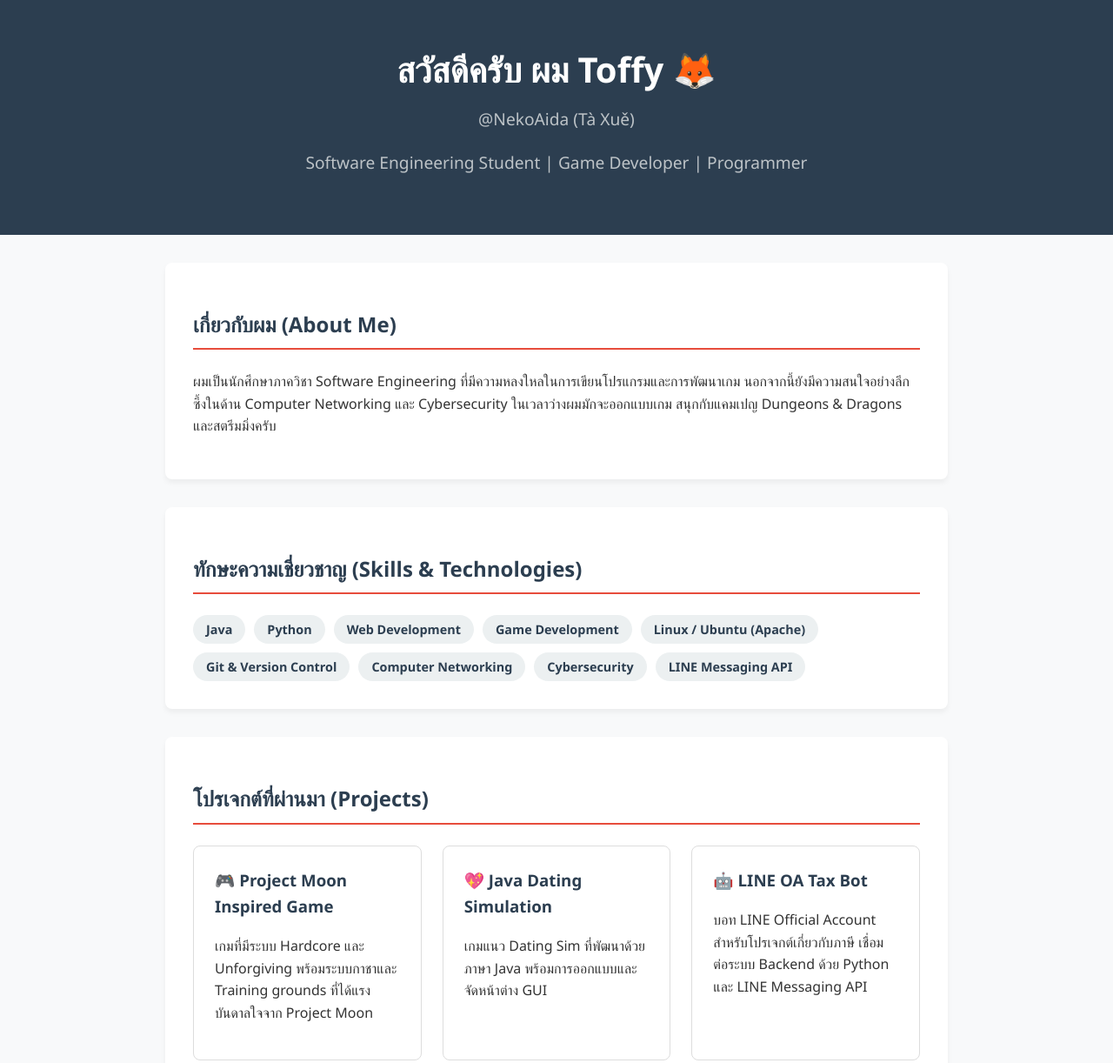
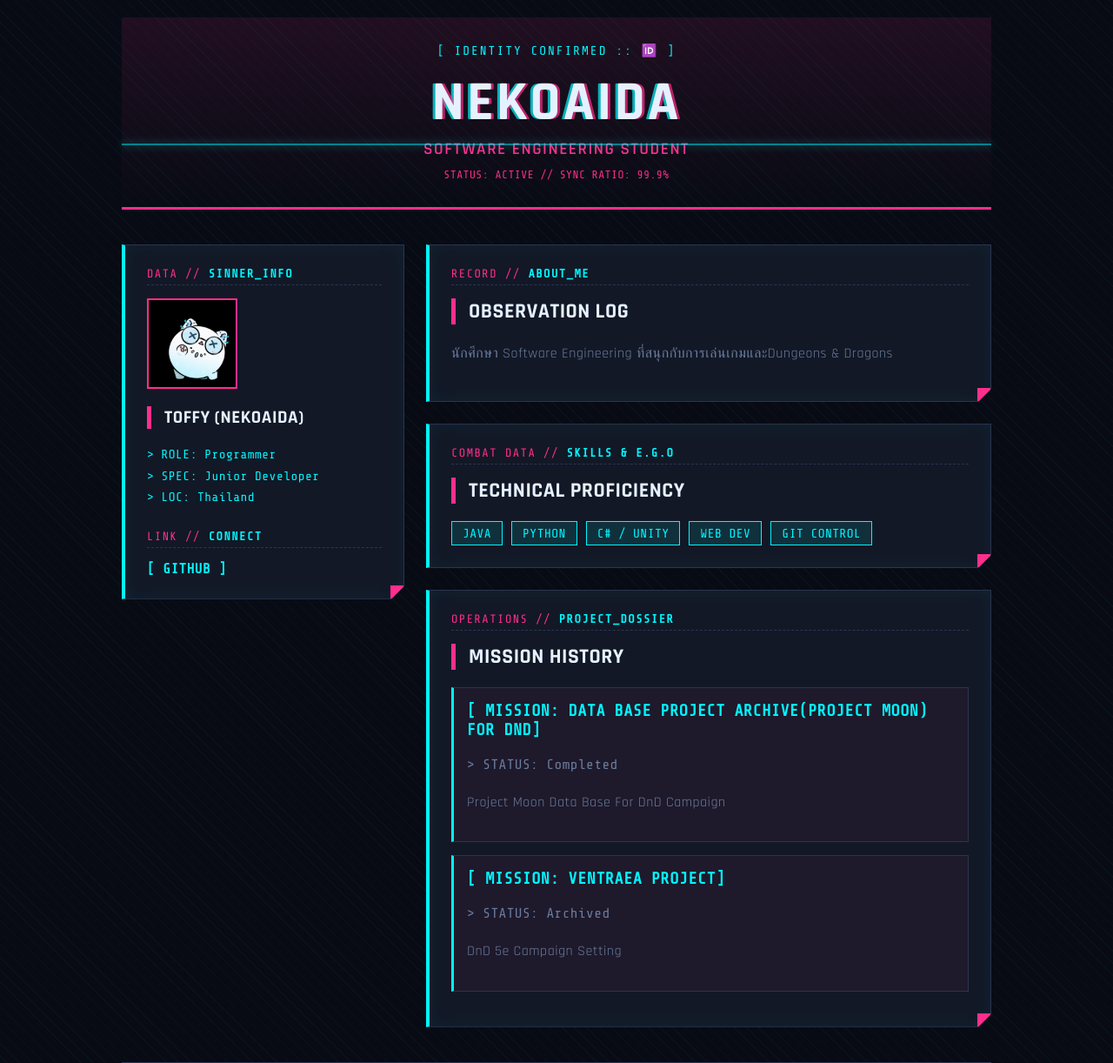
Before and after one commit to NekoAida/nekoaida.github.io, a plain HTML site: page index.html in a window 1280 px wide. Shown: the top 1222 px of the page at 87% size. Drawn offline with nearby package versions, Linux system fonts and the light colour scheme.

Commit message:
feat: Implement Limbus Company-inspired design with new CSS stylesheet, updated HTML structure, and a new image asset.

```diff
--- a/index.html
+++ b/index.html
@@ -1,195 +1,94 @@
 <!DOCTYPE html>
-<html lang="th">
+<html lang="en">
 <head>
     <meta charset="UTF-8">
     <meta name="viewport" content="width=device-width, initial-scale=1.0">
-    <title>Toffy (NekoAida) - Portfolio</title>
-    <style>
-        :root {
-            --primary-color: #2c3e50;
-            --secondary-color: #e74c3c;
-            --bg-color: #f8f9fa;
-            --text-color: #333;
-        }
-        body {
-            font-family: 'Segoe UI', Tahoma, Geneva, Verdana, sans-serif;
-            margin: 0;
-            padding: 0;
-            background-color: var(--bg-color);
-            color: var(--text-color);
-            line-height: 1.6;
-        }
-        header {
-            background-color: var(--primary-color);
-            color: white;
-            text-align: center;
-            padding: 3rem 1rem;
-        }
-        header h1 {
-            margin: 0;
-            font-size: 2.5rem;
-        }
-        header p {
-            font-size: 1.2rem;
-            color: #bdc3c7;
-            margin-top: 10px;
-        }
-        .container {
-            max-width: 900px;
-            margin: auto;
-            padding: 2rem;
-        }
-        .section-title {
-            color: var(--primary-color);
-            border-bottom: 2px solid var(--secondary-color);
-            padding-bottom: 0.5rem;
-            margin-bottom: 1.5rem;
-        }
-        .about, .skills, .projects, .contact {
-            background: white;
-            padding: 2rem;
-            border-radius: 8px;
-            box-shadow: 0 4px 6px rgba(0,0,0,0.05);
-            margin-bottom: 2rem;
-        }
-        .skills-list {
-            display: flex;
-            flex-wrap: wrap;
-            gap: 10px;
-        }
-        .skill-tag {
-            background-color: #ecf0f1;
-            padding: 5px 15px;
-            border-radius: 20px;
-            font-size: 0.9rem;
-            font-weight: bold;
-            color: var(--primary-color);
-            transition: background-color 0.2s;
-        }
-        .skill-tag:hover {
-            background-color: var(--secondary-color);
-            color: white;
-        }
-        .project-grid {
-            display: grid;
-            grid-template-columns: repeat(auto-fit, minmax(250px, 1fr));
-            gap: 1.5rem;
-        }
-        .project-card {
-            border: 1px solid #ddd;
-            border-radius: 8px;
-            padding: 1.5rem;
-            transition: transform 0.2s, box-shadow 0.2s;
-        }
-        .project-card:hover {
-            transform: translateY(-5px);
-            box-shadow: 0 6px 12px rgba(0,0,0,0.1);
-        }
-        .project-card h3 {
-            margin-top: 0;
-            color: var(--primary-color);
-        }
-        .social-links a {
-            display: inline-block;
-            margin-right: 15px;
-            color: var(--primary-color);
-            text-decoration: none;
-            font-weight: bold;
-        }
-        .social-links a:hover {
-            color: var(--secondary-color);
-        }
-        footer {
-            text-align: center;
-            padding: 1.5rem;
-            background-color: var(--primary-color);
-            color: white;
-            margin-top: 2rem;
-        }
-    </style>
+    <title>NekoAida : LIMBUS IDENTITY</title>
+    <link href="https://fonts.googleapis.com/css2?family=Rajdhani:wght@400;600;700&family=Share+Tech+Mono&display=swap" rel="stylesheet">
+    <link rel="stylesheet" href="style.css">
 </head>
 <body>
 
-    <header>
-        <h1>สวัสดีครับ ผม Toffy 🦊</h1>
-        <p>@NekoAida (Tà Xuě)</p>
-        <p>Software Engineering Student | Game Developer | Programmer</p>
+    <div class="container">
+        <header class="limbus-header">
+            <span class="identity-stamp">[ IDENTITY CONFIRMED :: 🆔 ]</span>
+            <h1 class="sinner-name">NekoAida</h1>
+            <span class="sinner-title">Software Engineering Student</span>
+            <div class="mono-font" style="color: var(--neon-pink); margin-top: 10px; font-size: 0.8rem;">
+                STATUS: ACTIVE // SYNC RATIO: 99.9%
+            </div>
         </header>
 
-    <div class="container">
+        <div class="main-grid">
+            <aside>
+                <div class="limbus-panel">
+                    <span class="panel-label">DATA // <strong>SINNER_INFO</strong></span>
+                    <div style="width: 100px; height: 100px; background: #000; border: 2px solid var(--neon-pink); margin-bottom: 20px; display: flex; justify-content: center; align-items: center; color: var(--neon-pink); font-size: 2rem;">
+                        <img src="Cat.png" alt="Profile" style="width: 100%; height: 100%; object-fit: cover; display: block;">
+                    </div>
+                    <h2 style="font-size: 1.3rem;">Toffy (NekoAida)</h2>
+                    <p class="mono-font" style="font-size: 0.9rem; color: var(--neon-blue);">
+                        > ROLE: Programmer<br>
+                        > SPEC: Junior Developer<br>
+                        > LOC: Thailand
+                    </p>
+                    <div style="margin-top: 25px;">
+                        <span class="panel-label">LINK // <strong>CONNECT</strong></span>
+                        <div class="social-links mono-font">
+                             <a href="https://github.com/NekoAida" target="_blank">[ GITHUB ]</a>
+                        </div>
+                    </div>
+                </div>
+            </aside>
 
-        <section class="about">
-            <h2 class="section-title">เกี่ยวกับผม (About Me)</h2>
-            <p>ผมเป็นนักศึกษาภาควิชา Software Engineering ที่มีความหลงใหลในการเขียนโปรแกรมและการพัฒนาเกม นอกจากนี้ยังมีความสนใจอย่างลึกซึ้งในด้าน Computer Networking และ Cybersecurity ในเวลาว่างผมมักจะออกแบบเกม สนุกกับแคมเปญ Dungeons & Dragons และสตรีมมิ่งครับ</p>
-        </section>
+            <main>
+                <div class="limbus-panel" style="margin-bottom: 25px;">
+                     <span class="panel-label">RECORD // <strong>ABOUT_ME</strong></span>
+                     <h2>Observation Log</h2>
+                     <p>นักศึกษา Software Engineering ที่สนุกกับการเล่นเกมและDungeons & Dragons</p>
+                </div>
 
-        <section class="skills">
-            <h2 class="section-title">ทักษะความเชี่ยวชาญ (Skills & Technologies)</h2>
+                <div class="limbus-panel" style="margin-bottom: 25px;">
+                    <span class="panel-label">COMBAT DATA // <strong>SKILLS & E.G.O</strong></span>
+                    <h2>Technical Proficiency</h2>
                     <div class="skills-list">
                         <span class="skill-tag">Java</span>
                         <span class="skill-tag">Python</span>
-                <span class="skill-tag">Web Development</span>
-                <span class="skill-tag">Game Development</span>
-                <span class="skill-tag">Linux / Ubuntu (Apache)</span>
-                <span class="skill-tag">Git & Version Control</span>
-                <span class="skill-tag">Computer Networking</span>
-                <span class="skill-tag">Cybersecurity</span>
-                <span class="skill-tag">LINE Messaging API</span>
+                        <span class="skill-tag">C# / Unity</span>
+                        <span class="skill-tag">Web Dev</span>
+                        <span class="skill-tag">Git Control</span>
                     </div>
-        </section>
-
-        <section class="projects">
-            <h2 class="section-title">โปรเจกต์ที่ผ่านมา (Projects)</h2>
-            <div class="project-grid">
-
-                <div class="project-card">
-                    <h3>🎮 Project Moon Inspired Game</h3>
-                    <p>เกมที่มีระบบ Hardcore และ Unforgiving พร้อมระบบกาชาและ Training grounds ที่ได้แรงบันดาลใจจาก Project Moon</p>
                 </div>
 
-                <div class="project-card">
-                    <h3>💖 Java Dating Simulation</h3>
-                    <p>เกมแนว Dating Sim ที่พัฒนาด้วยภาษา Java พร้อมการออกแบบและจัดหน้าต่าง GUI</p>
+                <div class="limbus-panel">
+                    <span class="panel-label">OPERATIONS // <strong>PROJECT_DOSSIER</strong></span>
+                    <h2>Mission History</h2>
+
+                    <div class="project-grid">
+                         <div class="project-card" style="border-left-color: var(--neon-blue);">
+                            <h3 style="color: var(--neon-blue);">[ MISSION: Data Base Project Archive(Project Moon) for DnD]</h3>
+                             <p class="mono-font">> STATUS: Completed</p>
+                            <p>Project Moon Data Base For DnD Campaign</p>
+                        </div>
                     </div>
 
-                <div class="project-card">
-                    <h3>🤖 LINE OA Tax Bot</h3>
-                    <p>บอท LINE Official Account สำหรับโปรเจกต์เกี่ยวกับภาษี เชื่อมต่อระบบ Backend ด้วย Python และ LINE Messaging API</p>
+                    <div class="project-grid">
+                         <div class="project-card" style="border-left-color: var(--neon-blue);">
+                            <h3 style="color: var(--neon-blue);">[ MISSION: Ventraea Project]</h3>
+                             <p class="mono-font">> STATUS: Archived</p>
+                            <p>DnD 5e Campaign Setting</p>
+                        </div>
+                    </div>
                 </div>
 
-                <div class="project-card">
-                    <h3>🌐 Ubuntu Web Server</h3>
-                    <p>การดีพลอย Apache Web Server บน Ubuntu Virtual Machine พร้อมการจัดการ Network และ Firewall Configuration</p>
-                </div>
-
-                <div class="project-card">
-                    <h3>📱 Mobile-First Web Page</h3>
-                    <p>โปรเจกต์การพัฒนาหน้าเว็บไซต์ด้วยแนวคิด Mobile-first เพื่อรองรับการแสดงผลบนอุปกรณ์ทุกขนาด</p>
-                </div>
-
-                <div class="project-card">
-                    <h3>🧮 Calculator App</h3>
-                    <p>โปรเจกต์ทำงานร่วมกันเป็นทีมในการพัฒนาแอปพลิเคชันเครื่องคิดเลข โดยมี Git ในการจัดการเวอร์ชันของโค้ด</p>
-                </div>
-
-            </div>
-        </section>
-
-        <section class="contact">
-            <h2 class="section-title">ช่องทางการติดต่อ (Contact & Links)</h2>
-            <p>สามารถติดตามผลงาน สตรีมมิ่ง หรือติดต่อพูดคุยเรื่องโปรเจกต์ได้ที่ช่องทางเหล่านี้ครับ:</p>
-            <div class="social-links">
-                <a href="https://github.com/NekoAida" target="_blank">🔗 GitHub (@NekoAida)</a>
-                <a href="#">📺 Twitch / YouTube</a>
-                <a href="#">📧 Email Contact</a>
-            </div>
-        </section>
+            </main>
+        </div> <footer class="limbus-footer mono-font">
+            <p>////////////////////////////////////////</p>
+            <p>© 2026 NEKOAIDA CORP. ALL RIGHTS RESERVED. | SYSTEM VER. 3.0.1 (PINK_PROTOCOL)</p>
+            <p>////////////////////////////////////////</p>
+        </footer>
 
     </div>
 
-    <footer>
-        <p>© 2026 NekoAida (Toffy). All rights reserved.</p>
-    </footer>
-
 </body>
 </html>
--- /dev/null
+++ b/style.css
@@ -0,0 +1,215 @@
+:root {
+    /* --- Limbus NekoAida Color Palette --- */
+    --bg-core: #080b14; /* พื้นหลังดำน้ำเงินเข้มสุด */
+    --panel-dark: #121826; /* สีพื้นหลังของกล่องข้อความ */
+    --neon-pink: #ff2e8c; /* ชมพูนีออน สียืนหนึ่ง */
+    --neon-blue: #00f7ff; /* ฟ้านีออน สีรอง */
+    --text-light: #e6f1ff; /* สีตัวอักษรหลัก ขาวอมฟ้า */
+    --text-dim: #6a7d9e; /* สีตัวอักษรข้อมูลย่อย */
+    --border-color: #2a3550; /* สีขอบทั่วไป */
+}
+
+body {
+    margin: 0;
+    padding: 0;
+    background-color: var(--bg-core);
+    /* สร้าง Pattern เส้นทแยงมุมแบบ Limbus */
+    background-image: repeating-linear-gradient(45deg, rgba(0, 247, 255, 0.03) 0px, rgba(0, 247, 255, 0.03) 1px, transparent 1px, transparent 10px);
+    color: var(--text-light);
+    font-family: 'Rajdhani', sans-serif;
+    letter-spacing: 0.5px;
+}
+
+/* Font สำหรับข้อมูลดิบๆ */
+.mono-font {
+    font-family: 'Share Tech Mono', monospace;
+}
+
+.container {
+    max-width: 1000px;
+    margin: auto;
+    padding: 20px;
+}
+
+/* --- HEADER STYLE: Limbus Title Card --- */
+.limbus-header {
+    text-align: center;
+    padding: 30px 20px;
+    margin-bottom: 40px;
+    border-bottom: 3px solid var(--neon-pink);
+    position: relative;
+    background: linear-gradient(180deg, rgba(255, 46, 140, 0.1) 0%, rgba(8, 11, 20, 0) 100%);
+}
+
+/* เส้น Scanline วิ่งๆ */
+.limbus-header::before {
+    content: '';
+    position: absolute;
+    top: 0; left: 0; right: 0; height: 2px;
+    background: var(--neon-blue);
+    box-shadow: 0 0 10px var(--neon-blue);
+    animation: scanline 3s linear infinite;
+    opacity: 0.5;
+}
+@keyframes scanline { 0% { top: 0; } 100% { top: 100%; } }
+
+.identity-stamp {
+    font-family: 'Share Tech Mono', monospace;
+    color: var(--neon-blue);
+    font-size: 0.9rem;
+    letter-spacing: 2px;
+    margin-bottom: 10px;
+    display: block;
+}
+
+h1.sinner-name {
+    margin: 0;
+    font-size: 4rem;
+    text-transform: uppercase;
+    font-weight: 700;
+    color: var(--text-light);
+    /* Effect ตัวอักษรซ้อนกันแบบ Glitch */
+    text-shadow: 3px 0px 0px rgba(255, 46, 140, 0.7), -3px 0px 0px rgba(0, 247, 255, 0.7);
+    letter-spacing: 3px;
+}
+
+.sinner-title {
+     color: var(--neon-pink);
+     font-size: 1.2rem;
+     font-weight: 600;
+     text-transform: uppercase;
+     letter-spacing: 1.5px;
+}
+
+/* --- GRID LAYOUT --- */
+.main-grid {
+    display: grid;
+    grid-template-columns: 1fr;
+    gap: 25px;
+}
+@media (min-width: 768px) {
+    .main-grid {
+        grid-template-columns: 1fr 2fr; /* ซ้ายเล็ก ขวาใหญ่ */
+    }
+}
+
+/* --- LIMBUS PANEL (กล่องข้อความสไตล์ Limbus) --- */
+.limbus-panel {
+    background-color: var(--panel-dark);
+    border: 1px solid var(--border-color);
+    padding: 25px;
+    position: relative;
+    /* มุมตัด (Cut corners) */
+    clip-path: polygon(
+        0 0,
+        100% 0,
+        100% calc(100% - 15px),
+        calc(100% - 15px) 100%,
+        0 100%
+    );
+    border-left: 4px solid var(--neon-blue);
+    box-shadow: inset 0 0 20px rgba(0, 247, 255, 0.05);
+}
+
+/* แถบสีชมพูที่มุมขวาล่าง */
+.limbus-panel::after {
+    content: '';
+    position: absolute;
+    bottom: 0; right: 0;
+    width: 15px; height: 15px;
+    background-color: var(--neon-pink);
+}
+
+.panel-label {
+    font-family: 'Share Tech Mono', monospace;
+    color: var(--neon-pink);
+    font-size: 0.85rem;
+    text-transform: uppercase;
+    letter-spacing: 1.5px;
+    margin-bottom: 15px;
+    display: block;
+    border-bottom: 1px dashed var(--border-color);
+    padding-bottom: 5px;
+}
+.panel-label strong { color: var(--neon-blue); }
+
+/* --- CONTENT STYLES --- */
+h2 {
+    color: var(--text-light);
+    text-transform: uppercase;
+    border-left: 5px solid var(--neon-pink);
+    padding-left: 15px;
+    margin-top: 0;
+}
+
+p { color: var(--text-dim); line-height: 1.7; }
+
+/* Skills Tags (E.G.O Gift style) */
+.skills-list { display: flex; flex-wrap: wrap; gap: 10px; }
+.skill-tag {
+    background: rgba(0, 247, 255, 0.1);
+    border: 1px solid var(--neon-blue);
+    color: var(--neon-blue);
+    padding: 5px 12px;
+    font-family: 'Share Tech Mono', monospace;
+    font-size: 0.9rem;
+    text-transform: uppercase;
+    position: relative;
+    transition: 0.3s;
+}
+.skill-tag:hover {
+    background: var(--neon-blue);
+    color: var(--bg-core);
+    box-shadow: 0 0 15px var(--neon-blue);
+}
+/* มุมตัดเล็กๆ ของ Tag */
+.skill-tag::before {
+    content: ''; position: absolute; top: -1px; left: -1px; width: 5px; height: 5px;
+    border-top: 1px solid var(--neon-blue); border-left: 1px solid var(--neon-blue);
+}
+
+/* Project Cards (Mission Dossier style) */
+.project-card {
+    background: rgba(255, 46, 140, 0.05);
+    border: 1px solid var(--border-color);
+    padding: 15px;
+    margin-bottom: 15px;
+    border-left: 3px solid var(--neon-pink);
+    transition: 0.3s all ease-in-out;
+}
+.project-card:hover {
+    border-color: var(--neon-pink);
+    box-shadow: -5px 0 15px rgba(255, 46, 140, 0.3);
+    transform: translateX(5px);
+}
+.project-card h3 {
+    margin: 0 0 10px 0;
+    color: var(--neon-pink);
+    font-family: 'Share Tech Mono', monospace;
+    text-transform: uppercase;
+}
+
+/* Footer */
+.limbus-footer {
+    text-align: center;
+    margin-top: 40px;
+    padding: 20px;
+    border-top: 1px solid var(--border-color);
+    color: var(--text-dim);
+    font-size: 0.8rem;
+}
+
+/* Social Links */
+.social-links a {
+    color: var(--neon-blue);
+    text-decoration: none;
+    font-weight: bold;
+    margin-right: 15px;
+    border-bottom: 1px solid transparent;
+    transition: 0.3s;
+}
+.social-links a:hover {
+    color: var(--neon-pink);
+    border-bottom: 1px solid var(--neon-pink);
+    text-shadow: 0 0 10px var(--neon-pink);
+}
```
Also changed, not shown: Cat.png (added). Lines whose indentation alone changed are shown as unchanged.
